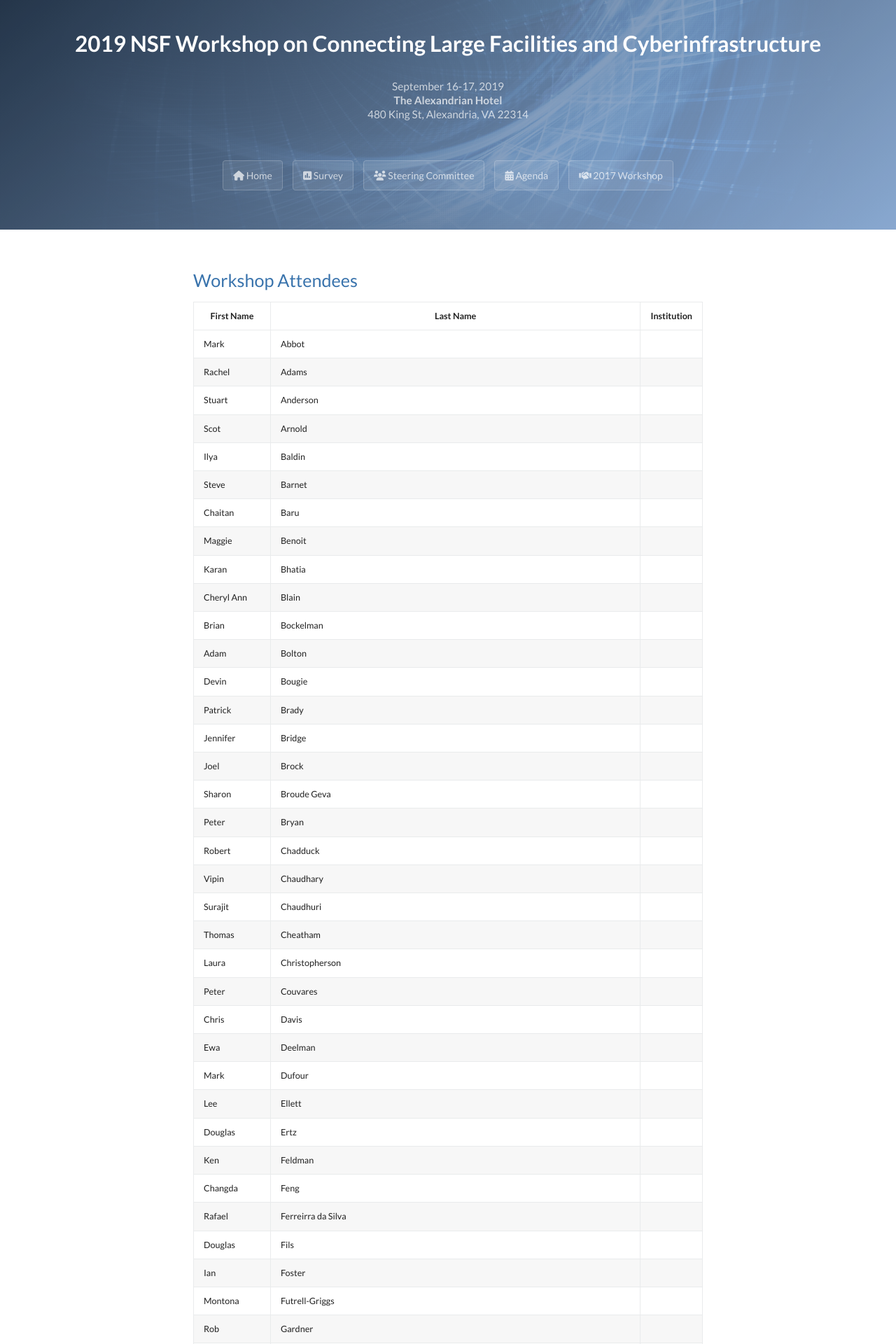
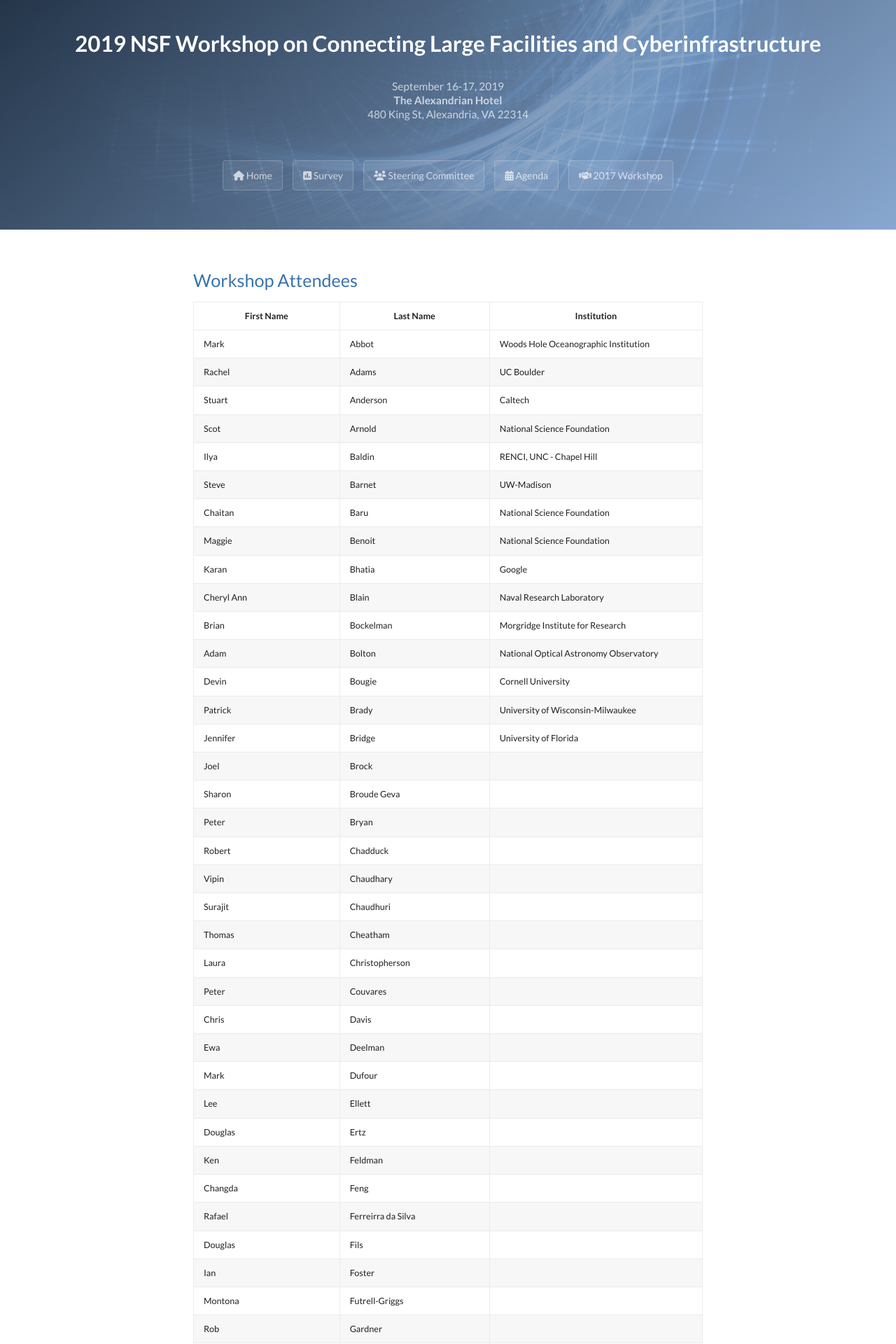
Before and after one commit to facilitiesci/facilitiesci.github.io, a Jekyll site: the page built from attendees.md, in a window 1280 px wide. Shown: the top 1920 px of the page at 70% size. Built offline with Jekyll 4.4.1, drawn with Linux system fonts in a browser that asks for light colours; nearby versions of some CDN libraries.

Commit message:
Update attendees.md

```diff
--- a/attendees.md
+++ b/attendees.md
@@ -4,10 +4,13 @@
 
 <style>
 td:nth-of-type(1) {
-    width:9em;
+    width:20em;
 }
 td:nth-of-type(2) {
-    width:50em;
+    width:20em;
+}
+td:nth-of-type(3) {
+    width:30em;
 }
 </style>
 
@@ -15,21 +18,21 @@
 
 First Name | Last Name | Institution
 ----------|------------|------------
-Mark | Abbot
-Rachel | Adams
-Stuart | Anderson
-Scot | Arnold
-Ilya | Baldin
-Steve | Barnet
-Chaitan | Baru
-Maggie | Benoit
-Karan  | Bhatia
-Cheryl Ann | Blain
-Brian | Bockelman
-Adam | Bolton
-Devin | Bougie
-Patrick | Brady
-Jennifer | Bridge
+Mark | Abbot | Woods Hole Oceanographic Institution
+Rachel | Adams | UC Boulder
+Stuart | Anderson | Caltech
+Scot | Arnold | National Science Foundation
+Ilya | Baldin | RENCI, UNC - Chapel Hill
+Steve | Barnet | UW-Madison
+Chaitan | Baru | National Science Foundation
+Maggie | Benoit | National Science Foundation
+Karan  | Bhatia | Google
+Cheryl Ann | Blain | Naval Research Laboratory
+Brian | Bockelman | Morgridge Institute for Research
+Adam | Bolton | National Optical Astronomy Observatory
+Devin | Bougie | Cornell University
+Patrick | Brady | University of Wisconsin-Milwaukee
+Jennifer | Bridge | University of Florida
 Joel | Brock
 Sharon | Broude Geva
 Peter | Bryan
```
